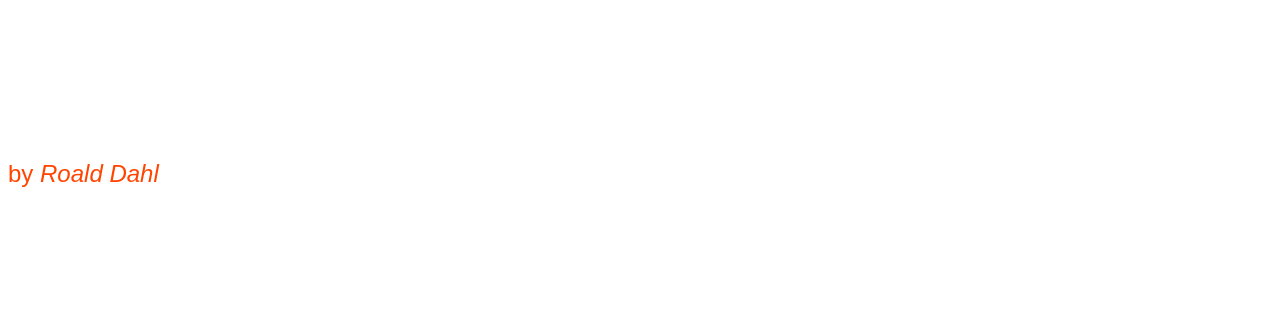
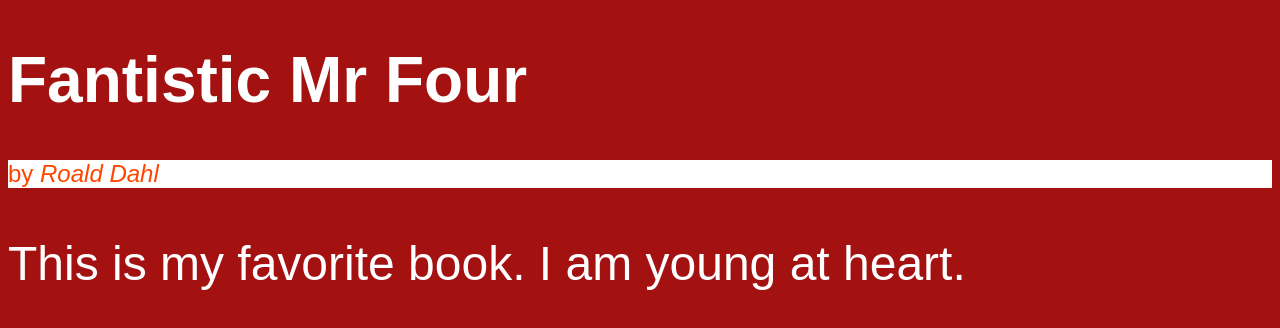
Before and after one commit to menglai/menglai.github.io, a plain HTML site: page index2.html in a window 1280 px wide. Drawn offline with Linux system fonts and the light colour scheme.

Commit message:
css update

```diff
--- a/style01.css
+++ b/style01.css
@@ -1,6 +1,6 @@
 
     .my-body {
-    background-color: #ffffff;
+    background-color: #A31111;
     font-family: 'arial';
    }
 
```
